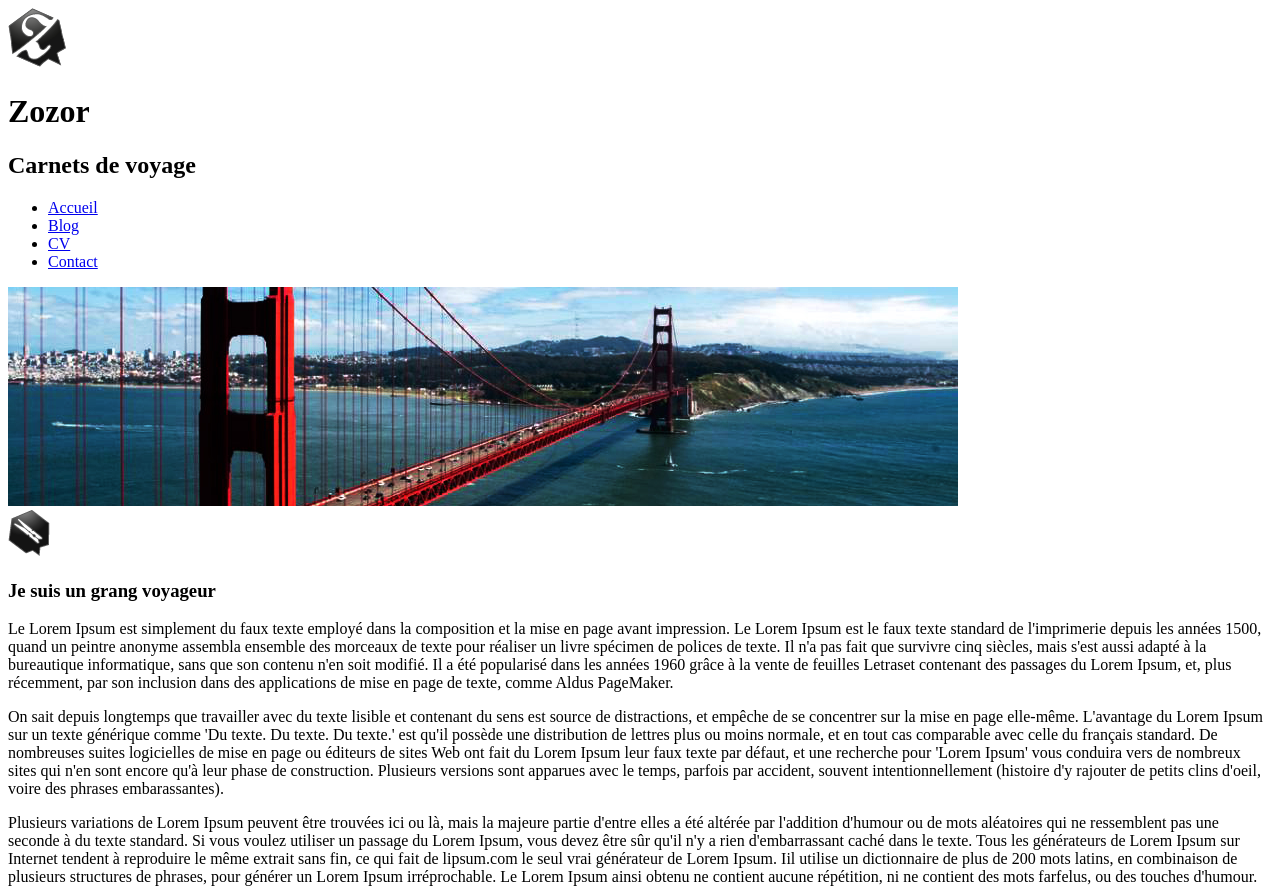
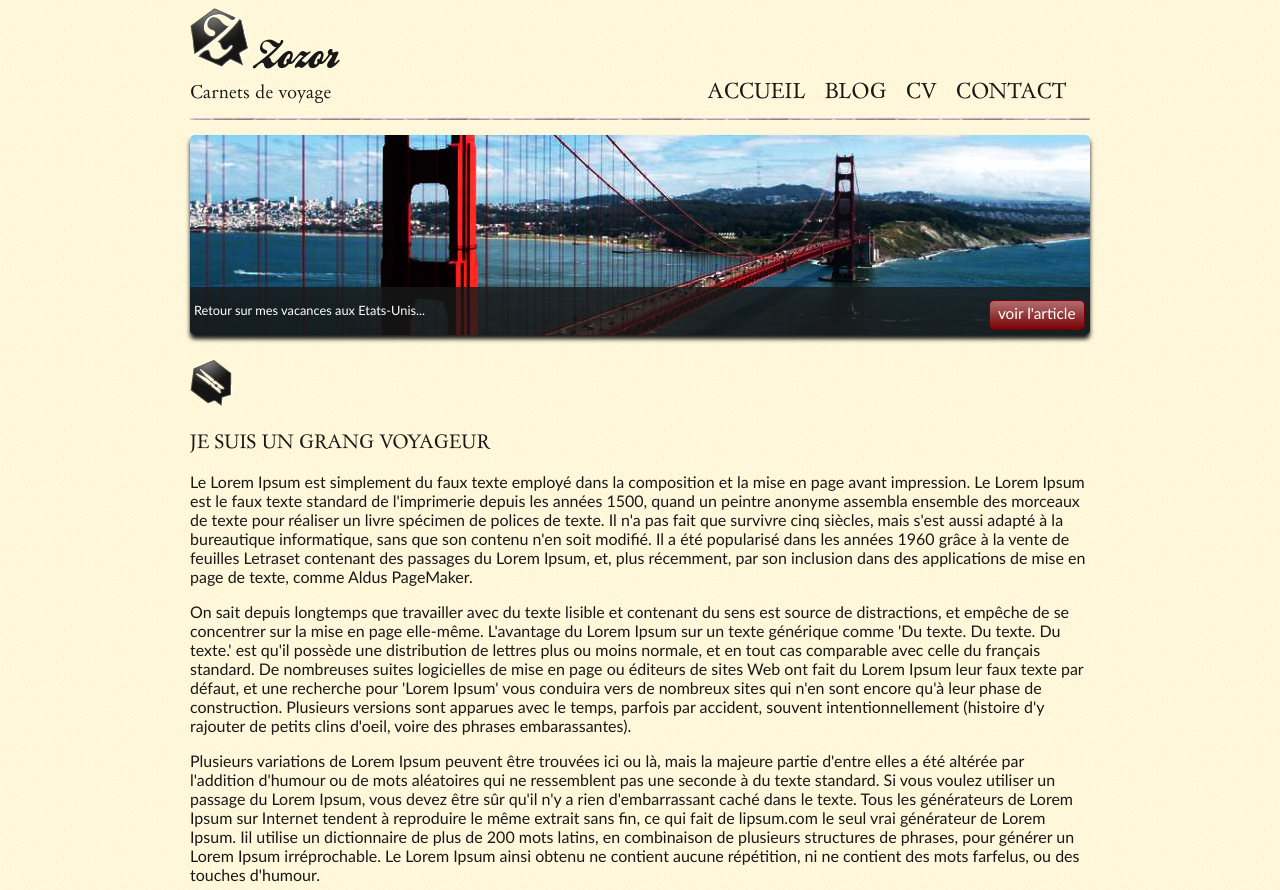
Before and after one commit to ben-barbier/mooc-html5-css3, a plain HTML site: page index.html in a window 1280 px wide. Shown: the top 890 px of the page. Drawn offline with Linux system fonts and the light colour scheme.

Commit message:
CSS top of page

```diff
--- a/index.html
+++ b/index.html
@@ -13,7 +13,6 @@
                     <h1>Zozor</h1>
                     <h2>Carnets de voyage</h2>
                 </div>
-            </header>
                 <nav>
                     <ul>
                         <li><a href="#">Accueil</a></li>
@@ -22,8 +21,12 @@
                         <li><a href="#">Contact</a></li>
                     </ul>
                 </nav>
+            </header>
             <div id="banniere_image">
-                <img src="images/sanfrancisco.jpg" alt="sanfrancisco">
+                <div id="banniere_description">
+                    Retour sur mes vacances aux Etats-Unis...
+                    <a href="#" class="bouton_rouge">voir l'article</a>
+                </div>
             </div>
             <section>
                 <article>
--- a/style.css
+++ b/style.css
@@ -1,3 +1,5 @@
+/* Définition des polices */
+
 @font-face {
     font-family: 'BallparkWeiner';
     src: url('polices/ballpark.eot');
@@ -19,3 +21,127 @@
     font-weight: normal;
     font-style: normal;
 }
+
+/* Elements principaux de la page */
+
+body {
+    background: url("images/fond_jaune.png");
+    font-family: 'Trebuchet MS', Arial, sans-serif;
+    color: #181818;
+}
+
+#bloc_page {
+    width: 900px;
+    margin: auto;
+}
+
+section h1, footer h1, nav a {
+    font-family: Dayrom, serif;
+    font-weight: normal;
+    text-transform: uppercase;
+}
+
+/* header */
+
+header {
+    background: url('images/separateur.png') repeat-x bottom;
+}
+
+#titre_principal {
+    display: inline-block;
+}
+
+header h1 {
+    font-family: BallparkWeiner, serif;
+    font-size: 2.5em;
+    font-weight: normal;
+}
+
+#logo, header h1 {
+    display: inline-block;
+    margin-bottom: 0px;
+}
+
+header h2 {
+    font-family: Dayrom, serif;
+    font-size: 1.1em;
+    margin-top: 0px;
+    font-weight: normal;
+}
+
+/* Navigation */
+
+nav {
+    display: inline-block;
+    width: 740px;
+    text-align: right;
+}
+
+nav ul {
+    list-style-type: none;
+}
+
+nav li {
+    display: inline-block;
+    margin-right: 15px;
+}
+
+nav a {
+    font-size: 1.3em;
+    color: #181818;
+    padding-bottom: 3px;
+    text-decoration: none;
+}
+
+nav a:hover {
+    color: #760001;
+    border-bottom: 3px solid #760001;
+}
+
+/* Bannière Image */
+
+#banniere_image {
+    margin-top: 15px;
+    height: 200px;
+    border-radius: 5px;
+    background: url("images/sanfrancisco.jpg") no-repeat;
+    position: relative;
+    box-shadow: 0px 4px 4px #1C1A19;
+    margin-bottom: 25px;
+}
+
+#banniere_description {
+    position: absolute;
+    bottom: 0;
+    border-radius: 0px 0px 5px 5px;
+    width: 99.5%;
+    height: 33px;
+    padding-top: 15px;
+    padding-left: 4px;
+    background-color: rgb(24,24,24); /* Pour les anciens navigateurs */
+    background-color: rgba(24,24,24,0.8);
+    color: white;
+    font-size: 0.8em;
+}
+
+.bouton_rouge {
+    display: inline-block;
+    height: 25px;
+    position: absolute;
+    right: 5px;
+    bottom: 5px;
+    background: url("images/fond_degraderouge.png") repeat-x;
+    border: 1px solid #760001;
+    border-radius: 5px;
+    font-size: 1.2em;
+    text-align: center;
+    padding: 3px 8px 0px 8px;
+    color: white;
+    text-decoration: none;
+}
+
+.bouton_rouge img {
+    border: 0;
+}
+
+/* Corp */
```
Lines whose indentation alone changed are shown as unchanged.
